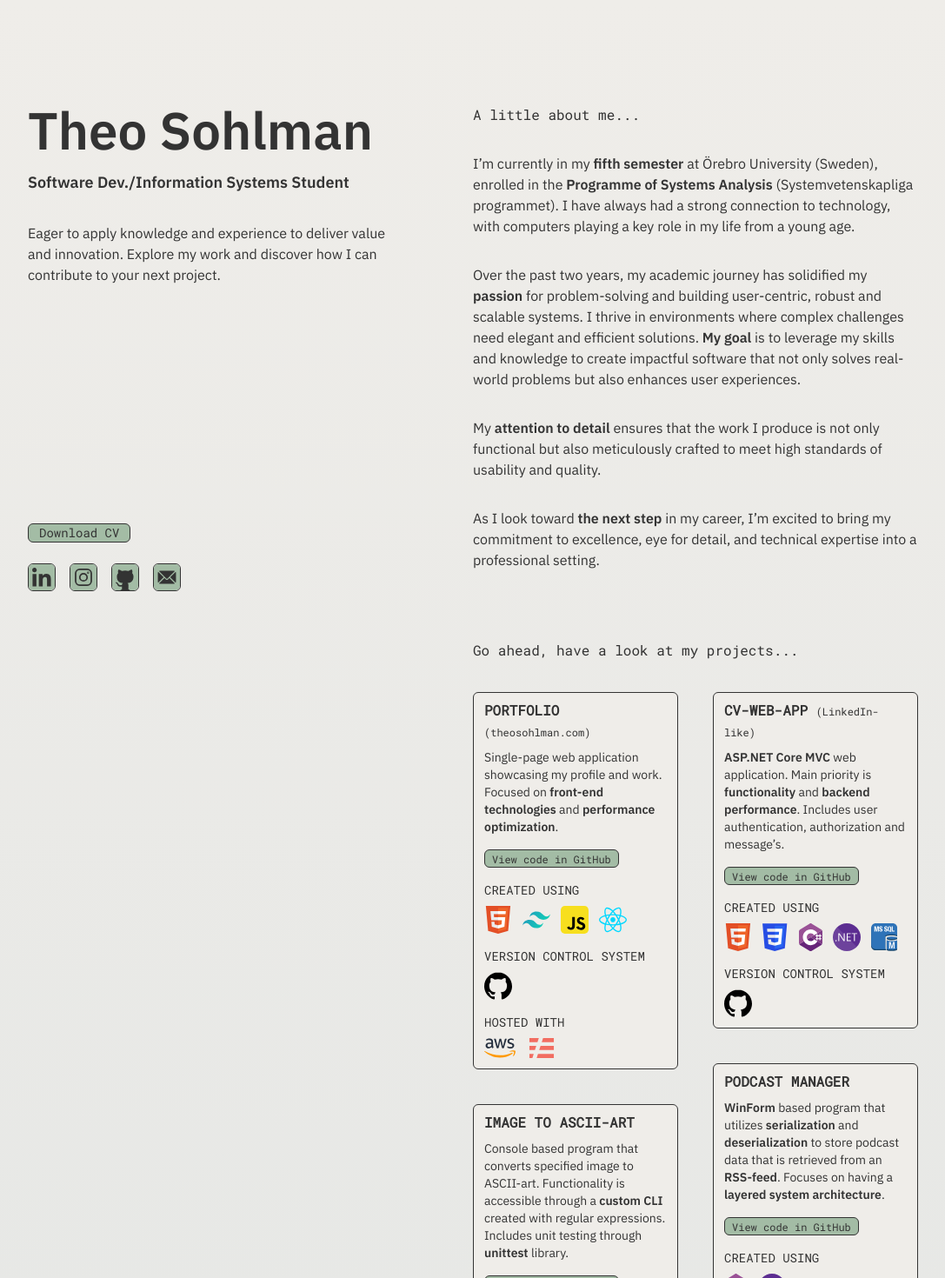
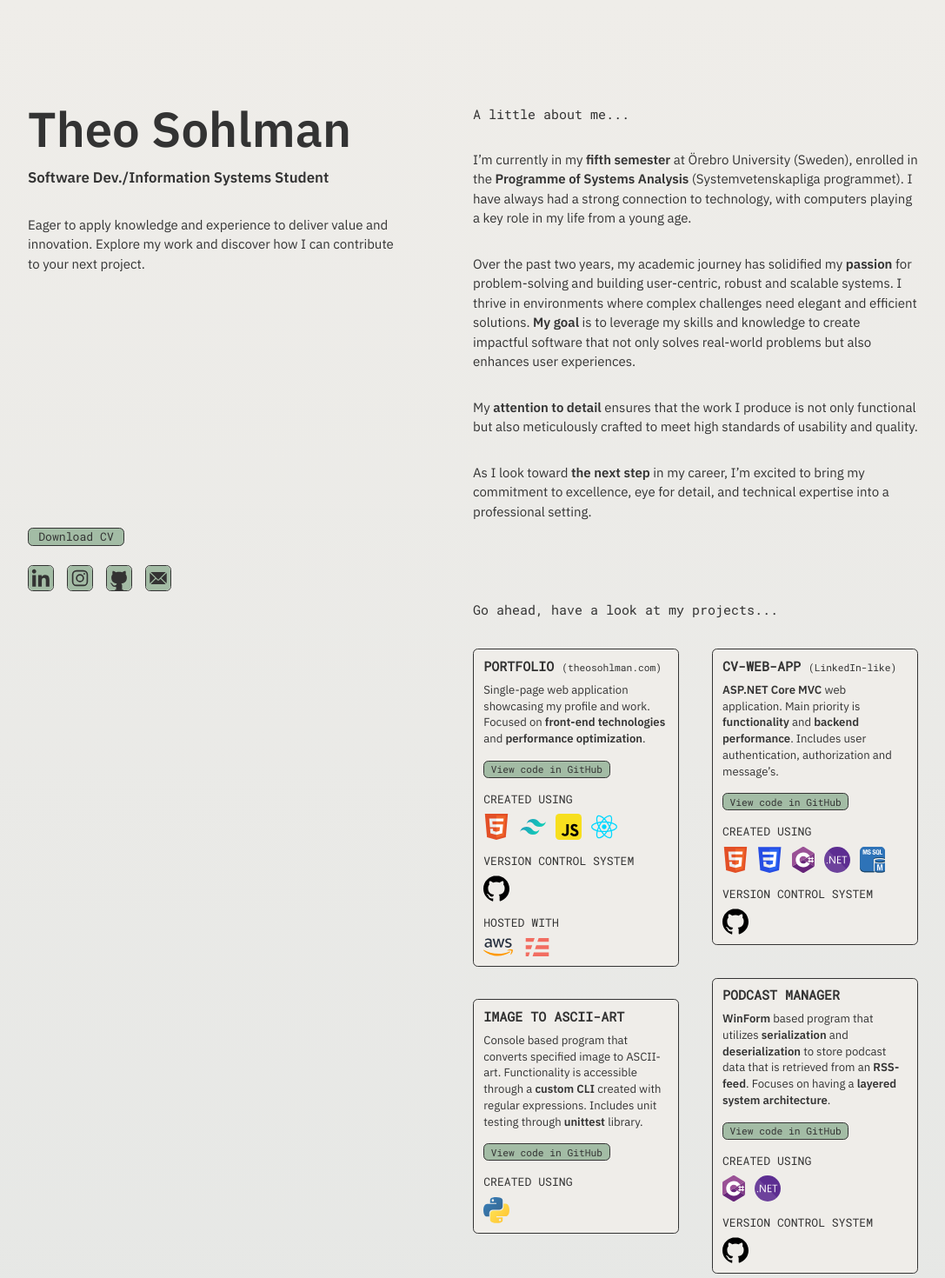
Before and after one commit to TheoSoh/portfolio-theo, a React (Vite) app: page / in a window 1280 px wide. Shown: the top 1470 px of the page at 87% size, without its empty margins (96-1183 px from the left). Built offline with nearby package versions, Linux system fonts and the light colour scheme.

Commit message:
fixed intersection trigger
Removed gaps between sections and fine tuned intersectionobservers config setttings.

```diff
--- a/src/App.jsx
+++ b/src/App.jsx
@@ -26,7 +26,7 @@ function App() {
           <div className='w-full h-fit mb-20'>
             <Hero />
           </div>
-          <div className='flex flex-col w-full relative gap-20 2xl:gap-28'>
+          <div className='flex flex-col w-full relative'>
             <About sectionRef={aboutRef} />
             <Projects sectionRef={projectsRef} />
             <Education sectionRef={educationRef} />
--- a/src/components/useSectionIntersectionObserver.jsx
+++ b/src/components/useSectionIntersectionObserver.jsx
@@ -4,7 +4,7 @@ const useSectionIntersectionObserver = (sections, setActiveSection) => {
   useEffect(() => {
     const options = {
       root: null,
-      rootMargin: '-60% 0px -40% 0px',
+      rootMargin: '-52% 0px -48% 0px',
     }
 
     const callback = (entries) => {
--- a/src/index.css
+++ b/src/index.css
@@ -51,12 +51,12 @@
 
   @media (min-width: 1024px) {
     html {
-      font-size: 16px;
+      font-size: 15px;
     }
   }
   @media (min-width: 1536px) {
     html {
-      font-size: 18px;
+      font-size: 16px;
     }
   }
 }
--- a/src/sections/About.jsx
+++ b/src/sections/About.jsx
@@ -1,8 +1,12 @@
 
 const About = ({ sectionRef }) => {
   return (
-    <section ref={sectionRef} className='scroll-target flex flex-col gap-8 w-full h-fit text-justify lg:text-left'>
-      <p className='font-mono '>A little about me...</p>
+    <section
+    ref={sectionRef}
+    className='scroll-target flex flex-col gap-8 w-full
+    h-fit text-justify lg:text-left pb-20 xl:pb-24'
+    >
+      <p className='font-mono'>A little about me...</p>
       <p>I’m currently in my <b>fifth semester</b> at Örebro University (Sweden), enrolled in the <b>Programme of Systems Analysis</b> (Systemvetenskapliga programmet). I have always had a strong connection to technology, with computers playing a key role in my life from a young age.</p>
       <p>Over the past two years, my academic journey has solidified my <b>passion</b> for problem-solving and building user-centric, robust and scalable systems. I thrive in environments where complex challenges need elegant and efficient solutions. <b>My goal</b> is to leverage my skills and knowledge to create impactful software that not only solves real-world problems but also enhances user experiences.</p>
       <p>My <b>attention to detail</b> ensures that the work I produce is not only functional but also meticulously crafted to meet high standards of usability and quality.</p>
--- a/src/sections/Education.jsx
+++ b/src/sections/Education.jsx
@@ -31,7 +31,10 @@ const Education = ({ sectionRef }) => {
   ]
 
   return (
-    <section ref={sectionRef} className='scroll-target flex flex-col w-full gap-9'>
+    <section
+    ref={sectionRef}
+    className='scroll-target flex flex-col w-full gap-9 pb-20 lg:pb-24'
+    >
       <h1 className='font-mono'>My completed or ongoing courses...</h1>
       <div className='flex flex-col w-full gap-8'>
         <University
--- a/src/sections/Projects.jsx
+++ b/src/sections/Projects.jsx
@@ -25,7 +25,10 @@ const Projects = ({ sectionRef }) => {
   const createdUsingIconsP5 = [javaIcon, dotnetIcon, netbeansIcon, mysqlIcon]
 
   return (
-    <section ref={sectionRef} className='scroll-target flex flex-col w-full gap-9'>
+    <section
+    ref={sectionRef}
+    className='scroll-target flex flex-col w-full gap-9 pb-20 lg:pb-24'
+    >
       <h1 className='w-full font-mono'>Go ahead, have a look at my projects...</h1>
       <div className='grid grid-cols-2 w-full gap-10'>
         <div className='flex flex-col col-span-2 xl:col-span-1 gap-10'>
```
